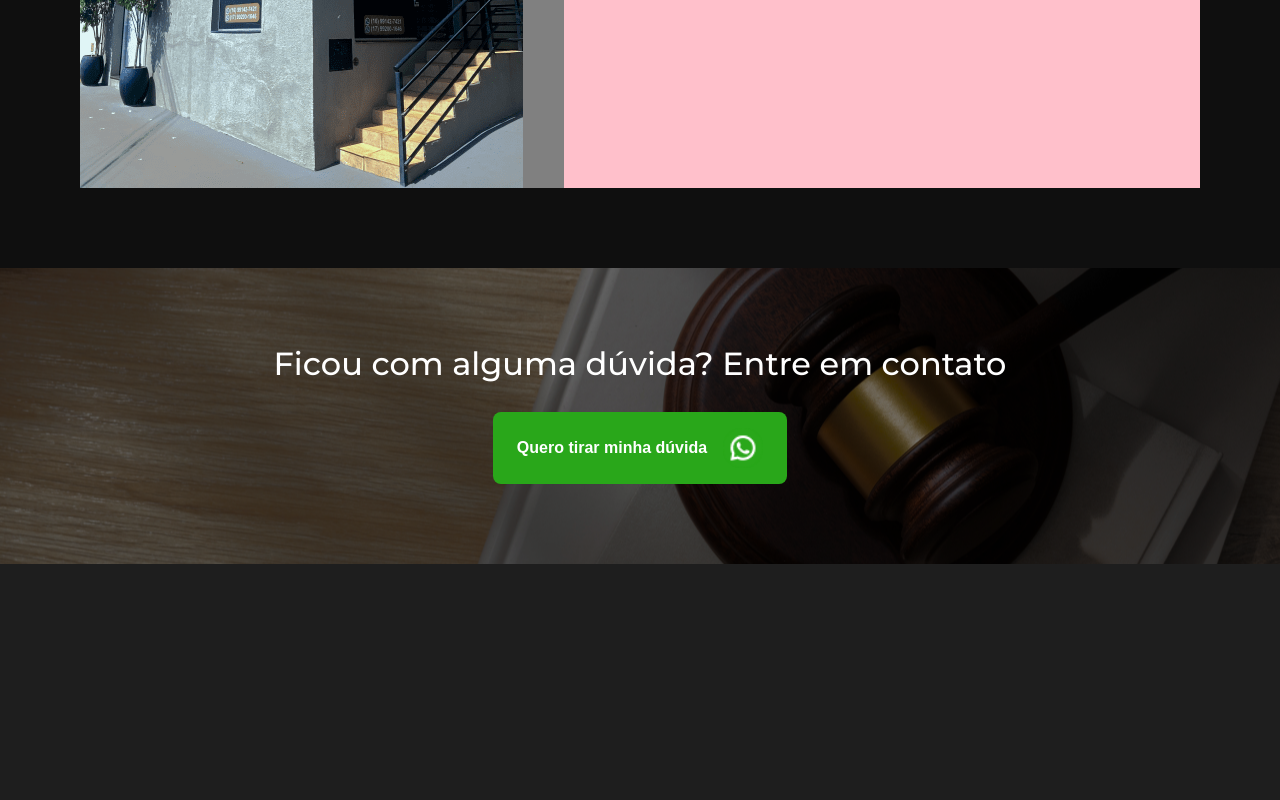
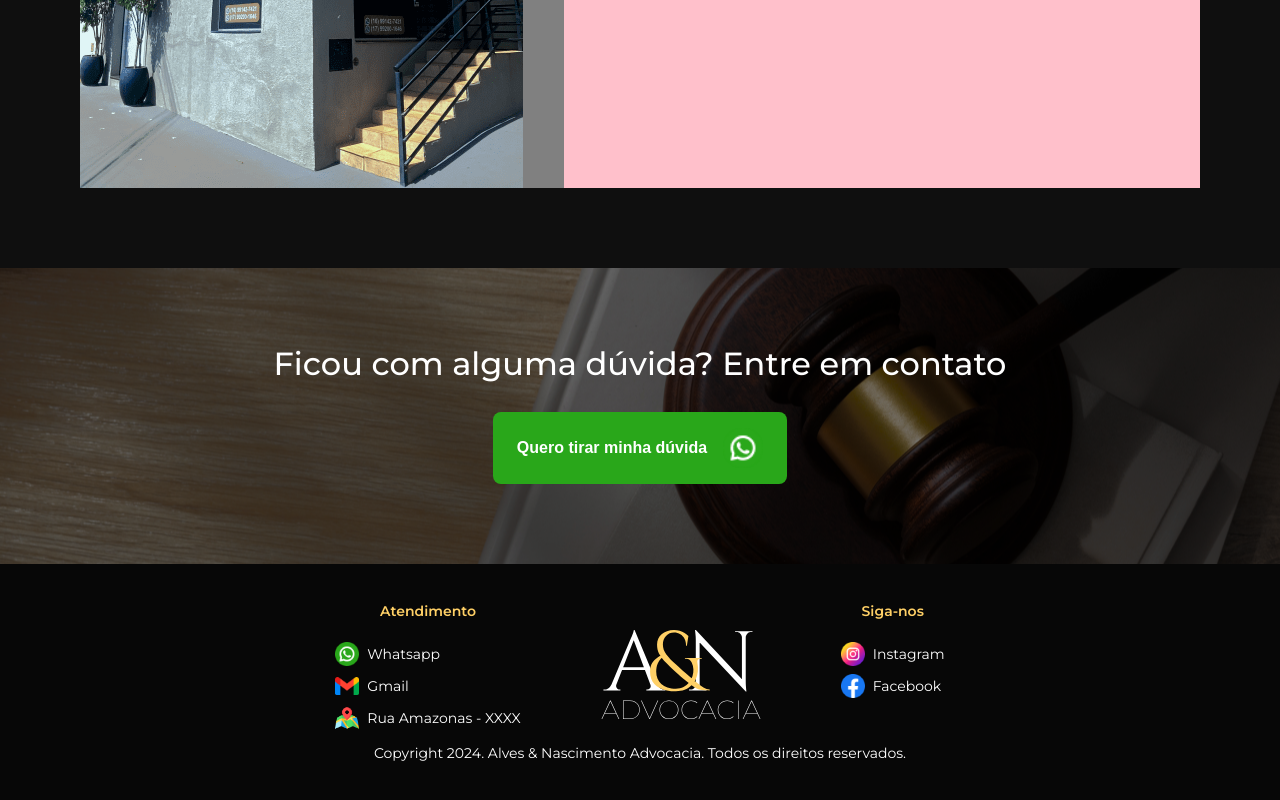
Before and after one commit to EmersonMatias/alves---nascimento-app, a React (Vite) app: page / in a window 1280 px wide. Shown: the part 5582-6382 px from the top of the page. Before the commit the page ends 6146 px from the top, so only its background shows below. Built offline with nearby package versions, Linux system fonts and the light colour scheme.

Commit message:
feat: add footer

```diff
--- a/src/App.tsx
+++ b/src/App.tsx
@@ -1,3 +1,4 @@
+import Footer from "./components/footer/footer"
 import HeroSection from "./components/sections/hero-section/hero-section"
 import Section2 from "./components/sections/section-2/section-2"
 import Section3 from "./components/sections/section-3/section-3"
@@ -15,7 +16,8 @@ function App() {
       <Section3 />
       <Section4 />
       <Section5 />
-      <Section6/>
+      <Section6 />
+      <Footer />
     </main>
   )
 }
--- /dev/null
+++ b/src/components/footer/footer.tsx
@@ -0,0 +1,38 @@
+import Style from "./style";
+import Logo from "../../assets/svg/Logo.svg"
+import Whatsapp from "../../assets/img/Whatsapp.webp"
+import Gmail from "../../assets/img/Gmail.webp"
+import Location from "../../assets/img/Location.webp"
+import Instagram from "../../assets/img/Instagram.webp"
+import Facebook from "../../assets/img/Facebook.webp"
+
+export default function Footer() {
+    return (
+        <Style.Container>
+            <Style.Box1>
+                <div className="left">
+                    <h6 className="title">Atendimento</h6>
+
+                    <div className="social"><img src={Whatsapp} alt="Whatsapp" /> <p>Whatsapp</p></div>
+                    <div className="social"><img src={Gmail} alt="Gmail" /> <p>Gmail</p></div>
+                    <div className="social"><img src={Location} alt="Location" /> <p>Rua Amazonas - XXXX</p></div>
+
+                </div>
+
+                <Style.Logo src={Logo} alt="Logo Armando & Nascimento" />
+
+                <div className="right">
+                    <h6 className="title">Siga-nos</h6>
+                    <div className="social"><img src={Instagram} alt="Instagram" /> <p>Instagram</p></div>
+                    <div className="social"><img src={Facebook} alt="Facebook" /> <p>Facebook</p></div>
+
+
+                </div>
+            </Style.Box1>
+
+            <Style.Box2>
+                Copyright 2024. Alves & Nascimento Advocacia. Todos os direitos reservados.
+            </Style.Box2>
+        </Style.Container>
+    )
+}
--- /dev/null
+++ b/src/components/footer/style.ts
@@ -0,0 +1,62 @@
+import styled from "styled-components"
+
+
+
+const Container = styled.footer`
+    width: 100%;
+    padding: 4rem;
+    font-size: 1.4rem;
+    background-color: #070707;
+    display: flex;
+    flex-direction: column;
+    align-items: center;
+
+    .title{
+        color: ${props => props.theme.colors.gold};
+        font-weight: 600;
+        margin-bottom: 1.6rem;
+        text-align: center;
+    }
+
+    .copyright{
+        font-weight: 600;
+    }
+`
+
+const Box1 = styled.div`
+    margin-bottom: 1.6rem;
+    gap: 8rem;
+    display: flex;
+
+    .left, .right{
+        display: flex;
+        flex-direction: column;
+        gap: 0.8rem;
+    }
+
+    .social{
+        display: flex;
+        align-items: center;
+
+        gap: 0.8rem;
+
+        img{
+            width: 2.4rem;
+        }
+    }
+`
+
+const Box2 = styled.div`
+
+`
+
+const Logo = styled.img`
+    width: 16rem;
+`
+
+
+
+
+const Style = { Container, Box1, Box2, Logo }
+
+export default Style
```
